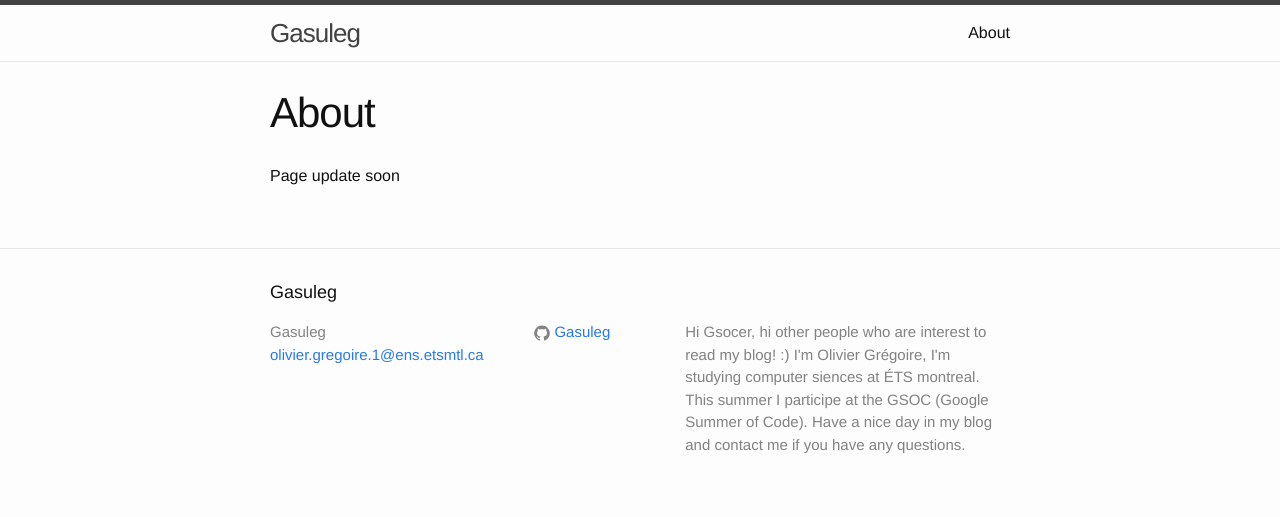
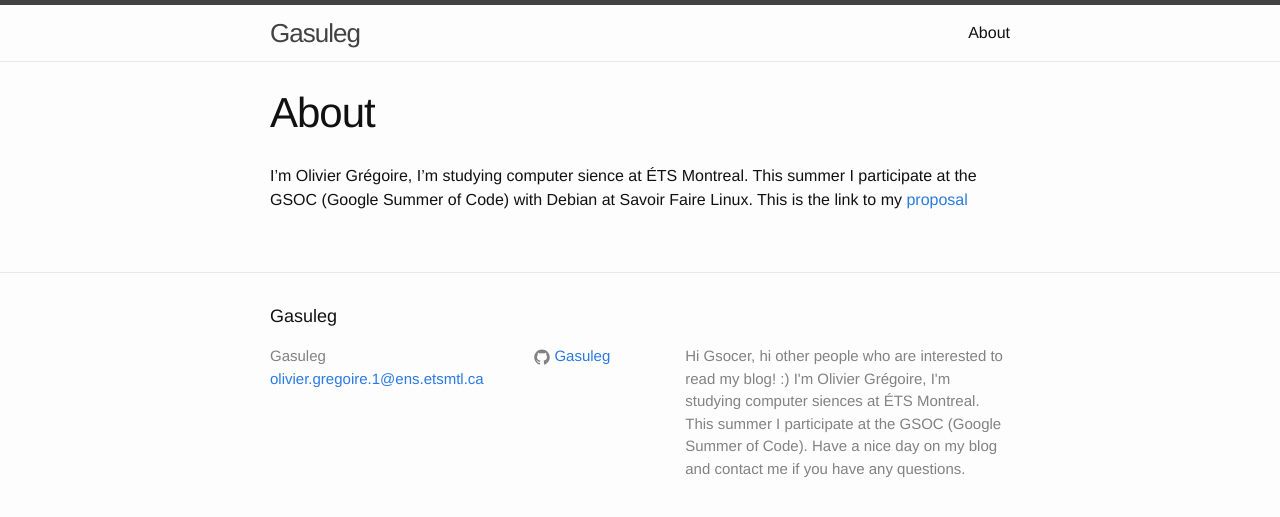
Before and after one commit to Gasuleg/Gasuleg.github.io, a Jekyll site: the page built from about.md, in a window 1280 px wide. Shown: the top 517 px of the page. Built offline with Jekyll 4.4.1, drawn with Linux system fonts in a browser that asks for light colours.

Commit message:
implement about page

```diff
--- a/_config.yml
+++ b/_config.yml
@@ -9,10 +9,10 @@
 title: Gasuleg
 email: olivier.gregoire.1@ens.etsmtl.ca
 description: > # this means to ignore newlines until "baseurl:"
-  Hi Gsocer, hi other people who are interest to read my blog! :)
-  I'm Olivier Grégoire, I'm studying computer siences at ÉTS montreal. This
-  summer I participe at the GSOC (Google Summer of Code).
-  Have a nice day in my blog and contact me if you have any questions.
+  Hi Gsocer, hi other people who are interested to read my blog! :)
+  I'm Olivier Grégoire, I'm studying computer siences at ÉTS Montreal. This
+  summer I participate at the GSOC (Google Summer of Code).
+  Have a nice day on my blog and contact me if you have any questions.
 baseurl: "" # the subpath of your site, e.g. /blog
 url: "https://gasuleg.github.io/" # the base hostname & protocol for your site
 github_username:  Gasuleg
--- a/about.md
+++ b/about.md
@@ -4,4 +4,6 @@ title: About
 permalink: /about/
 ---
 
-Page update soon
+I'm Olivier Grégoire, I'm studying computer sience at ÉTS Montreal.
+This summer I participate at the GSOC (Google Summer of Code) with Debian at
+Savoir Faire Linux. This is the link to my [proposal](https://wiki.debian.org/SummerOfCode2016/StudentApplications/OlivierGr%C3%A9goire)
```
